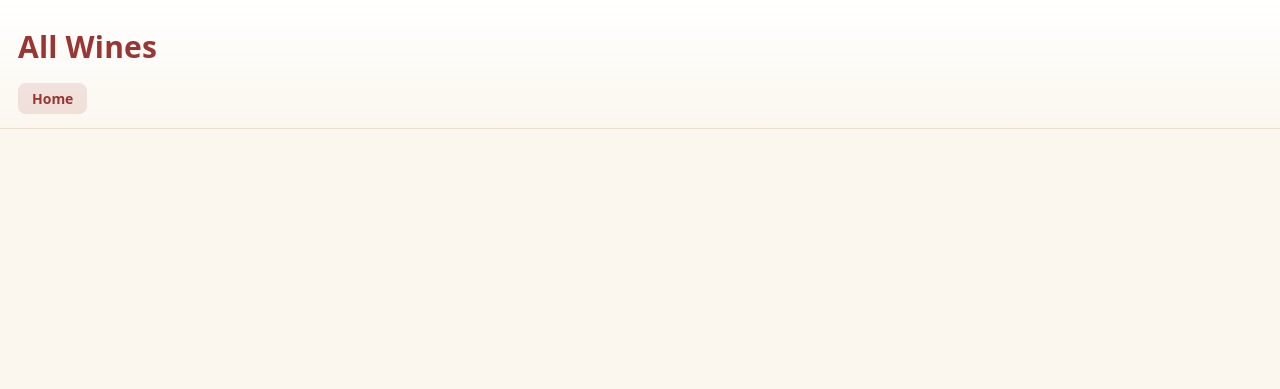
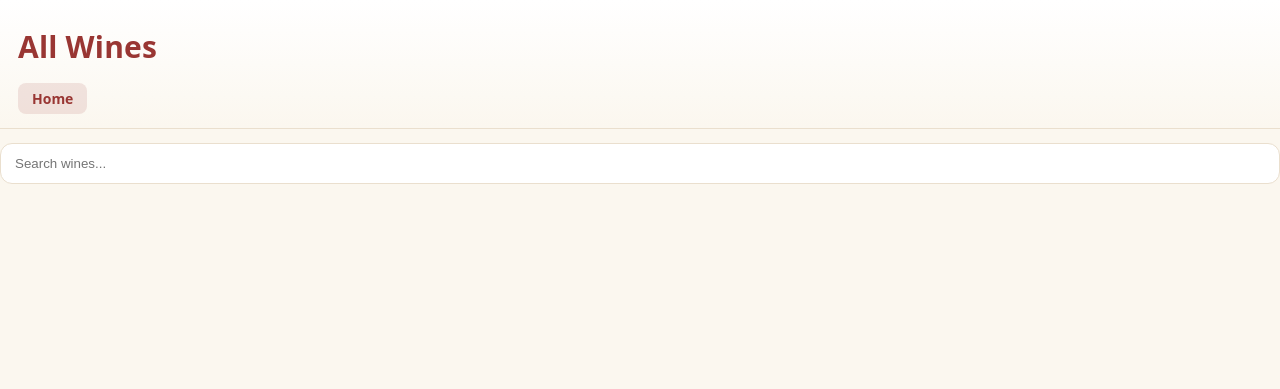
Before and after one commit to arthurbotto/supporters_bar_menu, a Flask app: page /wines in a window 1280 px wide. Shown: the top 389 px of the page. Run offline with Flask 3, Linux system fonts and the light colour scheme; data that the repository does not hold is empty; some libraries are stand-ins or nearby versions.

Commit message:
Add live search to wines page. Extract wine list markup into a wines_list.html partial (mirroring the cocktail_list.html pattern), wire up HTMX on the search input to hit a new /search_wines endpoint, and add ProductRepository.search() which filters by category='wine' and JOINs wine_details so region/vintage are available in results

```diff
--- a/app.py
+++ b/app.py
@@ -118,6 +118,41 @@ def search_cocktails():
 
     return render_template("cocktail_list.html", cocktails=cocktails)
 
+@app.route('/search_wines')
+def search_wines():
+    q = request.args.get('q', '').strip()
+
+    connection = get_flask_database_connection(app)
+    product_repo = ProductRepository(connection)
+
+    if q == '':
+        wines = product_repo.all_wines()
+    else:
+        wines = product_repo.search(q)
+
+    grouped = {}
+    for wine in wines:
+        wine.variants = product_repo.product_variants(wine.id)
+        wine.price_by_ml = {v.serve_ml: v.price for v in wine.variants}
+        if wine.subcategory not in grouped:
+            grouped[wine.subcategory] = []
+        grouped[wine.subcategory].append(wine)
+
+    for wines_list in grouped.values():
+        wines_list.sort(key=lambda w: min(w.price_by_ml.values()))
+
+    section_sizes = {}
+    for section, wines_list in grouped.items():
+        sizes = set()
+        for wine in wines_list:
+            for ml in wine.price_by_ml:
+                sizes.add(ml)
+        section_sizes[section] = sorted(sizes)
+
+    section_order = ['red', 'white', 'rose', 'sparkling', 'dessert']
+
+    return render_template('wines_list.html', grouped=grouped, section_order=section_order, section_sizes=section_sizes)
+
 
 
 
--- a/lib/product_repository.py
+++ b/lib/product_repository.py
@@ -105,3 +105,18 @@ class ProductRepository:
         if len(rows) == 0:
             return None
         return self._row_to_product(rows[0])
+
+    def search(self, query):
+        query = query.strip()
+
+        pattern_name = f"%{query}%"
+
+        rows = self._connection.execute(
+            """
+            SELECT p.*, wd.region, wd.vintage
+            FROM products p
+            LEFT JOIN wine_details wd ON wd.product_id = p.id
+            WHERE p.category = 'wine' AND p.name ILIKE %s
+            ORDER BY p.name
+            """, [pattern_name])
+        return [self._row_to_product(r) for r in rows]
--- a/templates/wines.html
+++ b/templates/wines.html
@@ -7,6 +7,7 @@
   <link rel="stylesheet" href="{{ url_for('static', filename='css/base.css') }}">
   <link rel="stylesheet" href="{{ url_for('static', filename='css/cocktails.css') }}">
   <link rel="stylesheet" href="{{ url_for('static', filename='css/wines.css') }}">
+  <script src="https://unpkg.com/htmx.org@1.9.12"></script>
   <script defer src="{{ url_for('static', filename='js/wine_modal.js') }}"></script>
 </head>
 <body>
@@ -14,41 +15,20 @@
     <h1 class="title">All Wines</h1>
     <a class="home-btn" href="{{ url_for('get_home_page') }}">Home</a>
   </header>
-  <main class="container">
-    {% for section in section_order %}
-      {% if section in grouped %}
-        {% set sizes = section_sizes[section] %}
-        <div class="wine-cols-{{ sizes|length }}">
-          <h2>{{ section|capitalize }}</h2>
-          <div class="wine-price-header">
-            <span></span>
-            {% for size in sizes %}
-              <span class="wine-price-cell">{{ size }}ml</span>
-            {% endfor %}
-          </div>
-          <ul class="product-list">
-            {% for wine in grouped[section] %}
-              <li class="product-item">
-              <button class="more-button-wines" type="button" data-more-id="{{ wine.id }}">
-                  <div class="wine-price-row">
-                    <span class="product-name">{{ wine.name|e }}</span>
-                    {% for size in sizes %}
-                      <span class="wine-price-cell">
-                        {% if size in wine.price_by_ml %}
-                          £{{ "%.2f"|format(wine.price_by_ml[size]) }}
-                        {% else %}
-                          &mdash;
-                        {% endif %}
-                      </span>
-                    {% endfor %}
-                  </div>
-                </button>
-              </li>
-            {% endfor %}
-          </ul>
-        </div>
-      {% endif %}
-    {% endfor %}
+  <div class="search">
+    <input
+      type="text"
+      name="q"
+      placeholder="Search wines..."
+      hx-get="/search_wines"
+      hx-trigger="keyup changed delay:300ms"
+      hx-target="#wineResults"
+      hx-swap="innerHTML"
+      autocomplete="off"
+    >
+  </div>
+  <main class="container" id="wineResults">
+    {% include "wines_list.html" %}
   </main>
 
   <div class="overlay" id="overlay" hidden aria-hidden="true">
--- /dev/null
+++ b/templates/wines_list.html
@@ -0,0 +1,34 @@
+{% for section in section_order %}
+      {% if section in grouped %}
+        {% set sizes = section_sizes[section] %}
+        <div class="wine-cols-{{ sizes|length }}">
+          <h2>{{ section|capitalize }}</h2>
+          <div class="wine-price-header">
+            <span></span>
+            {% for size in sizes %}
+              <span class="wine-price-cell">{{ size }}ml</span>
+            {% endfor %}
+          </div>
+          <ul class="product-list">
+            {% for wine in grouped[section] %}
+              <li class="product-item">
+              <button class="more-button-wines" type="button" data-more-id="{{ wine.id }}">
+                  <div class="wine-price-row">
+                    <span class="product-name">{{ wine.name|e }}</span>
+                    {% for size in sizes %}
+                      <span class="wine-price-cell">
+                        {% if size in wine.price_by_ml %}
+                          £{{ "%.2f"|format(wine.price_by_ml[size]) }}
+                        {% else %}
+                          &mdash;
+                        {% endif %}
+                      </span>
+                    {% endfor %}
+                  </div>
+                </button>
+              </li>
+            {% endfor %}
+          </ul>
+        </div>
+      {% endif %}
+    {% endfor %}
```
Also changed, not shown: PROJECT_NOTES.md (+23 -1 lines).
